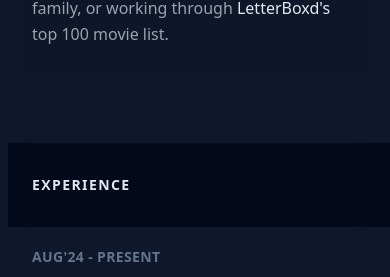
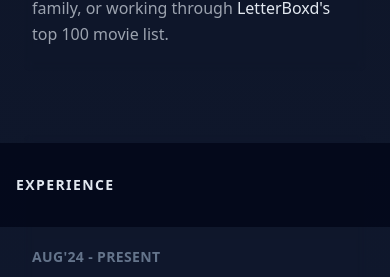
Before and after one commit to marywebby/vite-portfolio, a React (Vite) app: page / in a window 390 px wide. Shown: the part 1270-1547 px from the top of the page. Built offline with nearby package versions, Linux system fonts and the light colour scheme.

Commit message:
shift experience over in mobile

```diff
--- a/src/components/Experience.jsx
+++ b/src/components/Experience.jsx
@@ -51,7 +51,7 @@
 const Experience = () => {
   return (
     <section id='experience' className='mb-16 scroll-mt-16 md:mb-16 lg:mb-16 lg:scroll-mt-24 backdrop-blur-sm p-2 rounded-md' aria-label='Work Experience'>
-      <div className='sticky top-0 z-20 -mx-6 mb-4 w-screen bg-slate-950/75 px-6 py-5 backdrop-blur md:-mx-12 md:px-12 lg:sr-only lg:relative lg:top-auto lg:mx-auto lg:w-full lg:px-0 lg:py-0 lg:opacity-0'>
+      <div className='sticky top-0 z-20 -mx-10 mb-4 w-screen bg-slate-950/75 px-6 py-5 backdrop-blur md:-mx-12 md:px-12 lg:sr-only lg:relative lg:top-auto lg:mx-auto lg:w-full lg:px-0 lg:py-0 lg:opacity-0'>
         <h2 className='text-sm font-bold uppercase tracking-widest text-slate-200 lg:sr-only'>
           Experience
         </h2>
```
